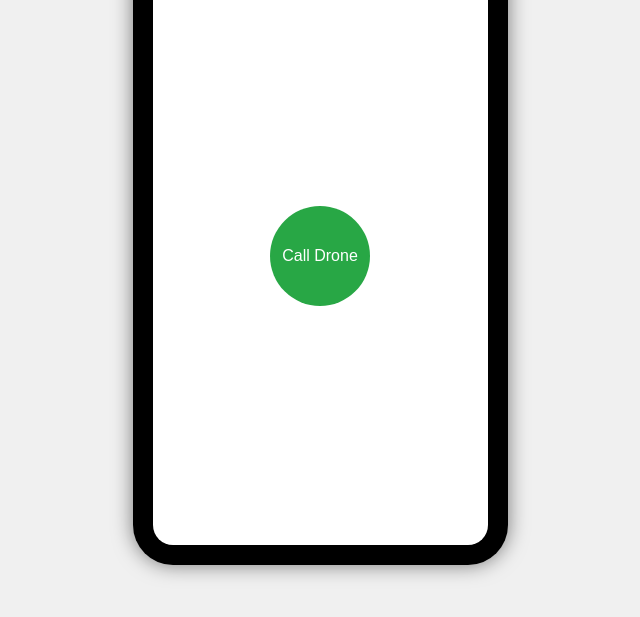
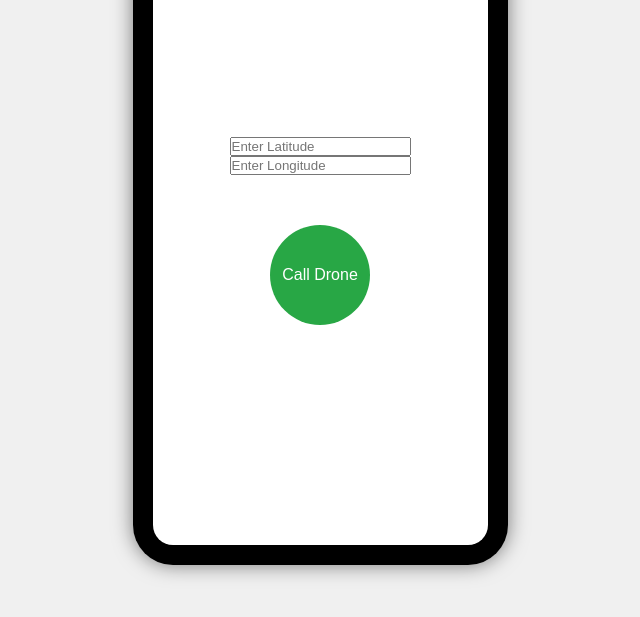
Before and after one commit to RohitR2003/AeroCall, a website: page index.html in a window 1280 px wide. Shown: the part 169-786 px from the top of the page, without its empty margins (320-960 px from the left). Drawn offline with Linux system fonts and the light colour scheme.

Commit message:
Update  manual index.html

```diff
--- a/index.html
+++ b/index.html
@@ -11,9 +11,15 @@
     <div class="screen">
         <img src="camera-drone-icon.svg" alt="Drone Icon" class="drone-icon" id="drone">
         <div class="header">Aero Call</div>
+
+        <!-- ✅ Manual Latitude & Longitude Input -->
+        <input type="text" id="latitudeInput" placeholder="Enter Latitude">
+        <input type="text" id="longitudeInput" placeholder="Enter Longitude">
+
         <button id="callDroneBtn" class="call-drone-btn">Call Drone</button>
     </div>
 </div>
+
 <script src="script.js"></script>
 </body>
 </html>
```
